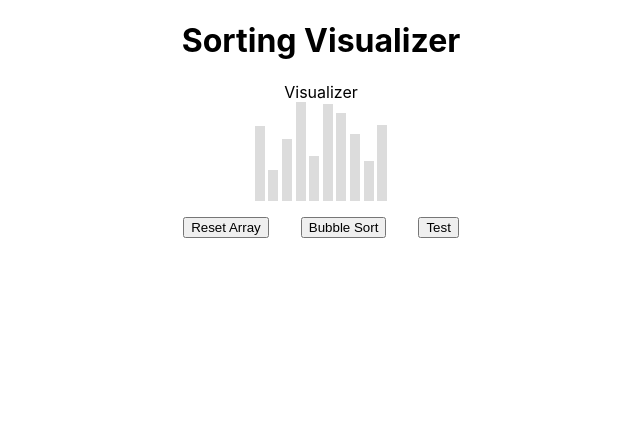
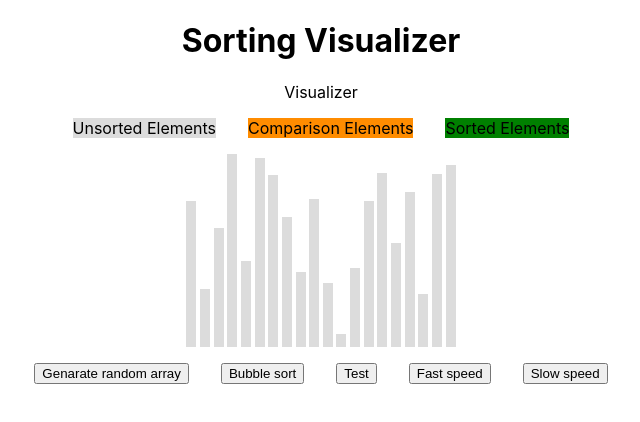
Before and after one commit to codeeverydayyu/sorting-visualizer, a React (Create React App) app: page / in a window 1280 px wide. Shown: the top 422 px of the page, without its empty margins (319-959 px from the left). Built offline with nearby package versions, Linux system fonts and the light colour scheme; the HTML template or start-up script is replaced by a standard one.

Commit message:
Make bubble sort process display on page, change color through the sorting process.

```diff
--- a/package.json
+++ b/package.json
@@ -6,6 +6,7 @@
     "@testing-library/jest-dom": "^5.16.5",
     "@testing-library/react": "^13.4.0",
     "@testing-library/user-event": "^13.5.0",
+    "bootstrap-icons": "^1.10.2",
     "react": "^18.2.0",
     "react-dom": "^18.2.0",
     "react-scripts": "5.0.1",
--- a/src/components/Visualizer.css
+++ b/src/components/Visualizer.css
@@ -1,3 +1,10 @@
+.colorSystem-container {
+  display: flex;
+  justify-content: center;
+  gap: 2rem;
+  padding: 1rem;
+}
+
 .sortingBars-container {
   display: flex;
   flex-grow: 1;
--- a/src/components/Visualizer.js
+++ b/src/components/Visualizer.js
@@ -1,73 +1,132 @@
 import React, { useEffect, useState } from 'react';
 import './Visualizer.css';
 
+const UNSORTED_COLOR = 'gainsboro';
+const COMPARISON_COLOR = 'darkorange';
+const SORTED_COLOR = 'green';
+
 export default function Visualizer() {
+  const [arraySize, setArraySize] = useState(20);
   const [array, setArray] = useState([]);
+  const [speed, setSpeed] = useState(300);
 
   // generate a random array
   const randomArray = () => {
     let arr = [];
-    for (let i = 0; i < 10; i++) {
-      arr.push(Math.floor(Math.random() * 100) + 5);
+    for (let i = 0; i < arraySize; i++) {
+      arr.push(Math.floor(Math.random() * 200) + 5);
     }
     setArray(arr);
-    console.log('reset random array:');
-    console.log(array.toString());
+    // check if the element is null to avoid null error
+    let check = document.getElementById(0);
+    if (check !== null) {
+      for (let i = 0; i < arraySize; i++) {
+        // set the bars' color to unsorted color every time that generates a new random array
+        document.getElementById(i).style.backgroundColor = UNSORTED_COLOR;
+      }
+    }
   };
 
-  // update default array from random arrayfor the first time
+  // set random array for the first render
   useEffect(() => {
     randomArray();
   }, []);
-  // WHY use useEffect won't cause too many re-renders error?
 
-  const swap = (arr, xp, yp) => {
-    var temp = arr[xp];
-    arr[xp] = arr[yp];
-    arr[yp] = temp;
+  const fast = () => {
+    setSpeed(10);
+  };
+  const slow = () => {
+    setSpeed(300);
   };
 
-  // sorting algorithm
-  const bubbleSort = () => {
-    console.log('bubble sort');
-    console.log('unsorted array:');
-    console.log(array.toString());
-    var i, j;
-    for (i = 0; i < array.length - 1; i++) {
-      for (j = 0; j < array.length - i - 1; j++) {
+  // https://stackoverflow.com/questions/58816244/debugging-eslint-warning-function-declared-in-a-loop-contains-unsafe-reference
+  const sleep = (speed) => {
+    return new Promise((resolve) => setTimeout(resolve, speed));
+  };
+
+  const swap = (arr, x, y) => {
+    var temp = arr[x];
+    arr[x] = arr[y];
+    arr[y] = temp;
+  };
+
+  // Bubble sort algorithm
+  const bubbleSort = async () => {
+    let bar1, bar2;
+    for (let i = 0; i < array.length - 1; i++) {
+      for (let j = 0; j < array.length - i - 1; j++) {
+        // change the color of comparison element
+        bar1 = document.getElementById(j).style;
+        bar2 = document.getElementById(j + 1).style;
+        bar1.backgroundColor = COMPARISON_COLOR;
+        bar2.backgroundColor = COMPARISON_COLOR;
+
+        // swap elements and update array's changes to the state
         if (array[j] > array[j + 1]) {
           swap(array, j, j + 1);
+          setArray([...array, array]);
         }
+
+        // wait for a few milliseconds and then change color back to unsorted
+        await sleep(speed);
+        bar1.backgroundColor = UNSORTED_COLOR;
+        bar2.backgroundColor = UNSORTED_COLOR;
       }
+      // the element is in its sorted position, change color
+      bar2.backgroundColor = SORTED_COLOR;
     }
-    console.log('sorted array:');
-    console.log(array.toString());
+    // the element is in its sorted position, change color
+    bar1.backgroundColor = SORTED_COLOR;
   };
 
   // test results
   const testSort = () => {
-    console.log('test result:');
     let testResult = false;
-    const testArr = [...array];
-    testArr.sort();
-    if (testArr.length !== array.length) {
-      return;
-    } else {
+    const testArr = structuredClone(array);
+    console.log(testArr === array);
+    console.log('before using built-in sort');
+    console.log(testArr.toString());
+    testArr.sort((a, b) => a - b);
+    if (testArr.length === array.length) {
       for (let i = 0; i < testArr.length; i++) {
         if (testArr[i] !== array[i]) {
-          return;
+          break;
         }
         testResult = true;
       }
     }
-    console.log(testResult.toString());
+    console.log('test result: ', testResult.toString());
   };
 
   return (
     <div>
       Visualizer
+      <div className='colorSystem-container'>
+        <div
+          key={'unsorted'}
+          className='square'
+          style={{ background: UNSORTED_COLOR }}
+        >
+          Unsorted Elements
+        </div>
+        <div
+          key={'comparison'}
+          className='square'
+          style={{ background: COMPARISON_COLOR }}
+        >
+          Comparison Elements
+        </div>
+        <div
+          key={'soted'}
+          className='square'
+          style={{ background: SORTED_COLOR }}
+        >
+          Sorted Elements
+        </div>
+      </div>
       <div className='sortingBars-container'>
-        {array.map((element, index) => {
+        {array &&
+          array.map((element, index) => {
             return (
               <div
                 className='bar'
@@ -81,9 +140,11 @@ export default function Visualizer() {
           })}
       </div>
       <div className='button-container'>
-        <button onClick={randomArray}>Reset Array</button>
-        <button onClick={bubbleSort}>Bubble Sort</button>
+        <button onClick={randomArray}>Genarate random array</button>
+        <button onClick={bubbleSort}>Bubble sort</button>
         <button onClick={testSort}>Test</button>
+        <button onClick={fast}>Fast speed</button>
+        <button onClick={slow}>Slow speed</button>
       </div>
     </div>
   );
```
Also changed, not shown: 1 other file (tests, documents, lock files or other folders). Lines whose indentation alone changed are shown as unchanged.
